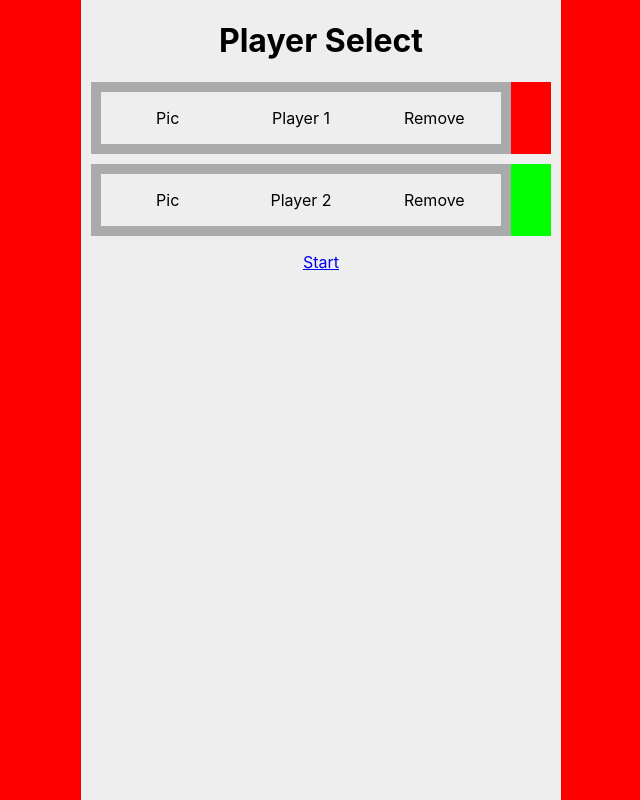
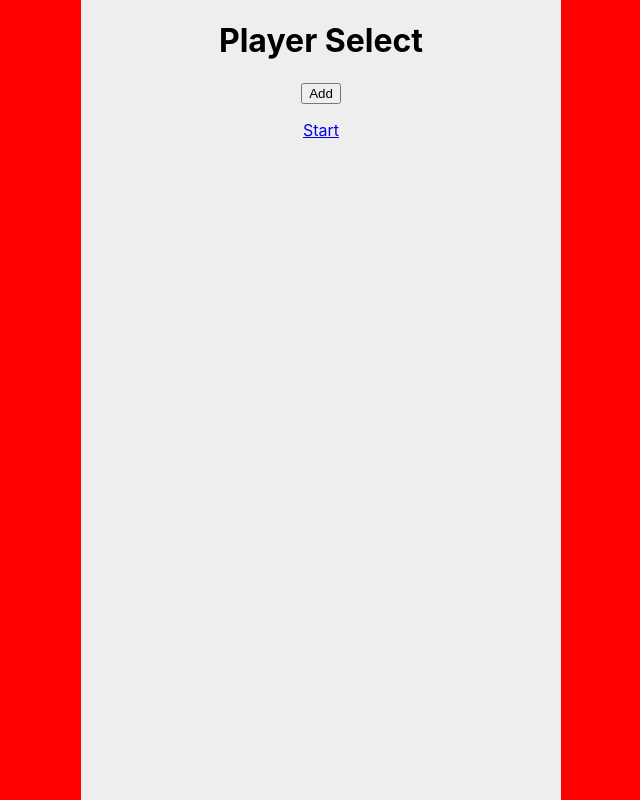
Before and after one commit to erangat-zz/turn_tracker, a React (Create React App) app: page / in a window 1280 px wide. Shown: the whole page, without its empty margins (319-959 px from the left). Built offline with nearby package versions, Linux system fonts and the light colour scheme.

Commit message:
Add and remove players, edit player names

```diff
--- a/src/app/playerSelect/PlayerCard.jsx
+++ b/src/app/playerSelect/PlayerCard.jsx
@@ -4,10 +4,20 @@ import { TwitterPicker } from "react-color";
 import "./PlayerCard.scss";
 
 class PlayerCard extends Component {
-  state = {
-    displayPicker: false,
-    color: this.props.color
-  };
+  constructor(props) {
+    super(props);
+
+    console.log("ctor props");
+    console.log(this.props);
+    this.state = {
+      displayPicker: false,
+      color: this.props.color,
+      name: this.props.name
+    };
+
+    this.handleNameChange = this.handleNameChange.bind(this);
+    this.handleSubmit = this.handleSubmit.bind(this);
+  }
 
   handleClick = () => {
     this.setState({ displayPicker: !this.state.displayPicker });
@@ -18,10 +28,22 @@ class PlayerCard extends Component {
   };
 
   handleChange = color => {
-    this.setState({ color: color.hex });
+    this.setState({ color: color.hex, displayPicker: false });
   };
 
+  handleNameChange(event) {
+    this.props.onNameChange(this.props.id, event.target.value);
+    this.setState({ name: event.target.value });
+  }
+
+  handleSubmit(event) {
+    this.refs.inputRef.blur();
+    event.preventDefault();
+  }
+
   render() {
+    console.log("Name:" + this.state.name);
+    console.log("Name props:" + this.props.name);
     return (
       <div className="PlayerCard">
         <div className="PlayerCard-info-container">
@@ -35,10 +57,17 @@ class PlayerCard extends Component {
             <p> Pic </p>
           </div>
           <div className="PlayerCard-name">
-            <p> {this.props.name} </p>
+            <form onSubmit={this.handleSubmit}>
+              <input
+                ref="inputRef"
+                type="text"
+                value={this.props.name}
+                onChange={this.handleNameChange}
+              />
+            </form>
           </div>
           <div className="PlayerCard-remove">
-            <p> Remove </p>
+            <p onClick={() => this.props.onRemove(this.props.id)}> Remove </p>
           </div>
         </div>
         <div
--- a/src/app/playerSelect/PlayerCard.scss
+++ b/src/app/playerSelect/PlayerCard.scss
@@ -43,6 +43,15 @@
   flex: 1;
 }
 
+input[type="text"] {
+  width: 100%;
+  padding: 12px 20px;
+  margin: 8px 0;
+  box-sizing: border-box;
+  border: 0;
+  background-color: $backgroundColor;
+}
+
 .PlayerCard-picture {
   background-color: $backgroundColor;
   max-width: 480px;
--- a/src/app/playerSelect/PlayerSelect.js
+++ b/src/app/playerSelect/PlayerSelect.js
@@ -5,12 +5,72 @@ import PlayerCard from "./PlayerCard";
 import "./PlayerCard.scss";
 
 class PlayerSelect extends Component {
+  constructor(props) {
+    super(props);
+    this.state = {
+      playersAdded: 0,
+      players: []
+    };
+  }
+
+  addPlayer = () => {
+    let playersAdded = this.state.playersAdded + 1;
+    this.setState({
+      playersAdded: playersAdded,
+      players: [
+        ...this.state.players,
+        {
+          name: "Player " + playersAdded,
+          color: "#111111",
+          id: playersAdded
+        }
+      ]
+    });
+  };
+
+  removePlayer = id => {
+    console.log(this.state.players);
+    console.log(id);
+    let players = this.state.players.filter(player => player.id !== id);
+    console.log(players);
+
+    this.setState({
+      players: players
+    });
+  };
+
+  changePlayerName = (id, name) => {
+    this.setState({
+      players: this.state.players.map(player => {
+        if (player.id === id) {
+          return { ...player, name: name };
+        }
+
+        return player;
+      })
+    });
+  };
+
   render() {
+    console.log("rendering...");
+    console.log(this.state.players);
+
+    let players = this.state.players;
+
     return (
       <div className="playerSelect">
         <h1> Player Select </h1>
-        <PlayerCard name="Player 1" color="#ff0000" />
-        <PlayerCard name="Player 2" color="#00ff00" />
+        {players.map((player, index) => (
+          <PlayerCard
+            name={player.name}
+            color={player.color}
+            id={player.id}
+            key={index}
+            onRemove={this.removePlayer}
+            onNameChange={this.changePlayerName}
+          />
+        ))}
+        <button onClick={this.addPlayer}>Add</button>
         <p>
           <Link to="/game">Start</Link>
         </p>
```
